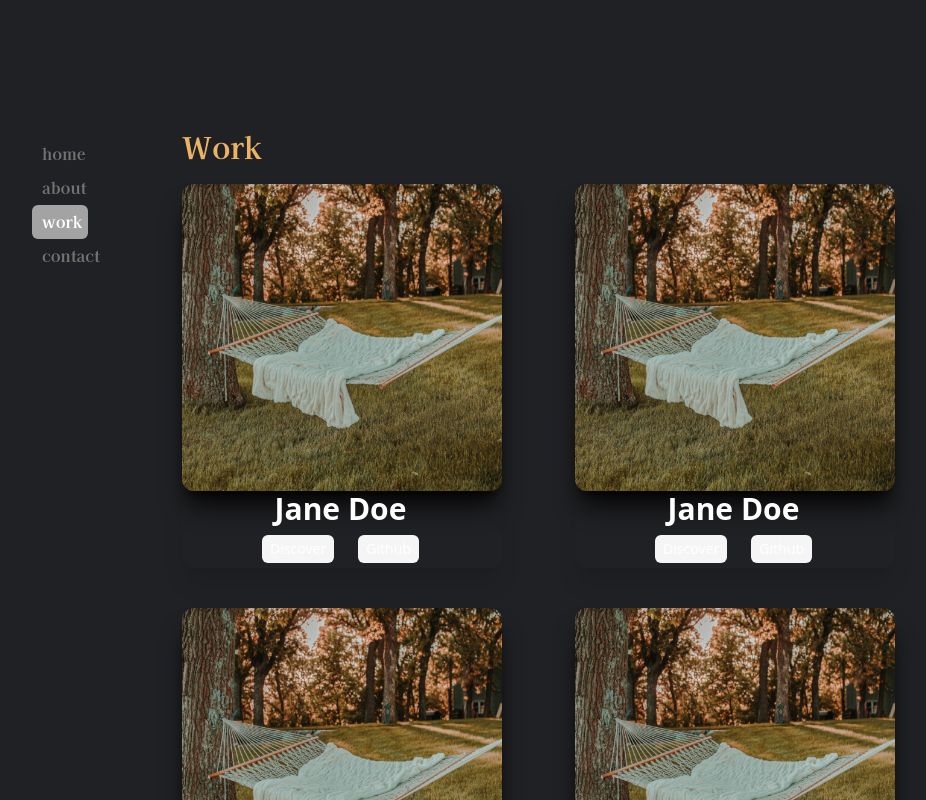
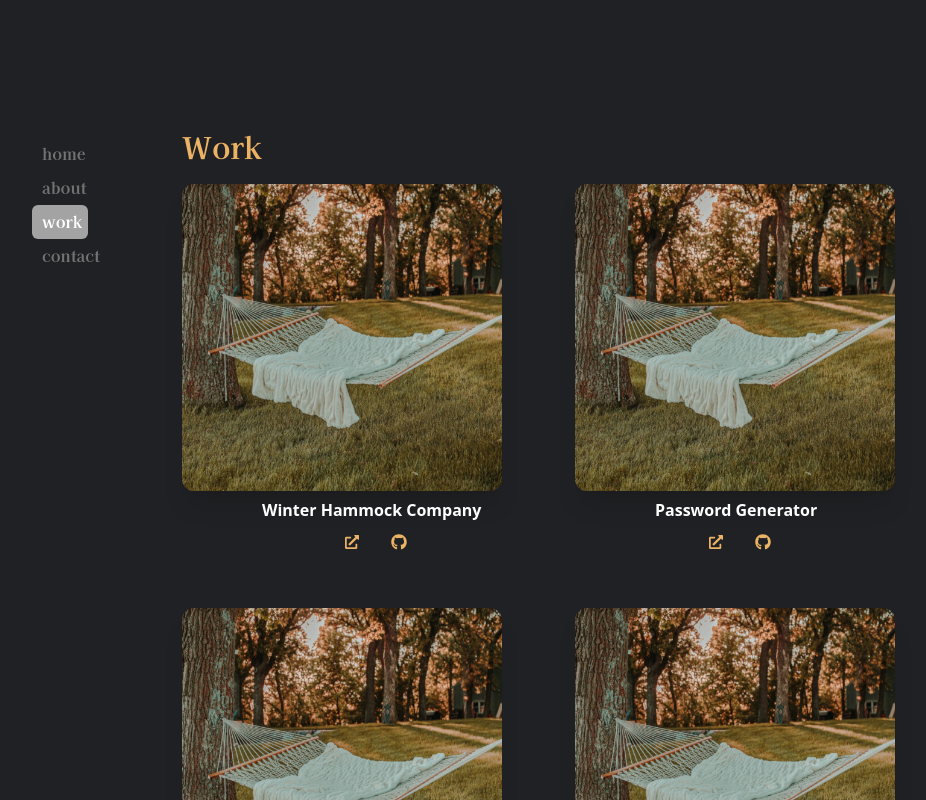
Before and after one commit to CVB91/new-portfolio, a Next.js app: page /work in a window 1280 px wide. Shown: the top 800 px of the page, without its empty margins (160-1086 px from the left). Built offline with nearby package versions, Linux system fonts and the light colour scheme.

Commit message:
work page

```diff
--- a/src/app/components/display.tsx
+++ b/src/app/components/display.tsx
@@ -5,7 +5,7 @@ import { useState, useEffect } from 'react'
 import React from 'react'
 import Image from 'next/image'
 
-import { FaGithub } from 'react-icons/fa'
+import { FaGithub,FaExternalLinkAlt } from 'react-icons/fa'
 
 const Display = ({ imageUrl, text }) => {
   const cardStyle = `
@@ -40,7 +40,7 @@ const Display = ({ imageUrl, text }) => {
 
             <div className={backStyle}>
               <div className='flex min-h-full flex-col items-center justify-center'>
-                <h1 className='text-3xl font-bold'>Jane Doe</h1>
+                <h1 className='text-xl font-bold'>{text}</h1>
                 <p className='text-lg'>Photographer & Art</p>
                 <p className='text-base'>
                   Lorem ipsum dolor sit amet consectetur adipisicing.
@@ -58,8 +58,8 @@ const Display = ({ imageUrl, text }) => {
         </div>
       </div>
       <div className='mt-4 flex space-x-4'>
-        <button className=' text-white py-1 px-3 rounded-md hover:text-[#ecb365]'>
-          Discover
+        <button className=' text-white text-sm py-1 px-3 rounded-md hover:text-[#ecb365]'>
+          <FaExternalLinkAlt/>
         </button>
         <button className=' text-white p-1 rounded-md hover:text-[#ecb365]'>
           <FaGithub />
--- a/src/app/components/displayMobile.tsx
+++ b/src/app/components/displayMobile.tsx
@@ -4,30 +4,30 @@ import { useState, useEffect } from 'react'
 
 import React from 'react'
 import Image from 'next/image'
+import { FaGithub, FaExternalLinkAlt } from 'react-icons/fa'
 
 const MobileDisplay = ({ imageUrl, text }) => {
-
   return (
-    <div class='flex h-96 w-80 items-center justify-center'>
-      <div class='group h-96 w-80 [perspective:1000px]'>
-        <div class='relative h-full w-full rounded-xl shadow-xl'>
-          <div class='absolute inset-0 h-4/5'>
+    <div className='flex h-96 w-80 items-center justify-center'>
+      <div className='group h-96 w-80 [perspective:1000px]'>
+        <div className='relative h-full w-full rounded-xl '>
+          <div className='absolute inset-0 h-4/5'>
             <Image
               alt={text}
               src={imageUrl}
               fill
-              className='rounded-xl object-cover shadow-xl shadow-black/80'
+              className='rounded-xl object-cover shadow-xl'
             />
           </div>
-          <div class='absolute bottom-2 left-1/4 h-1/5'>
-            <div class='flex min-h-full flex-col items-center justify-center text-center'>
-              <h1 class='mt-2 text-3xl font-bold'>Jane Doe</h1>
-              <div class='flex w-full gap-6'>
-                <button class='mt-2 rounded-md bg-neutral-100 py-1 px-2 text-sm'>
-                  Discover
-                </button>{' '}
-                <button class='mt-2 rounded-md bg-neutral-100 py-1 px-2 text-sm'>
-                  Github
+          <div className='absolute bottom-2 left-1/4 h-1/5'>
+            <div className='flex min-h-full flex-col items-center justify-center text-center'>
+              <h4 className='mt-2 font-bold'>{text}</h4>
+              <div className='mt-2 flex space-x-4'>
+                <button className='text-sm py-1 px-3 rounded-md text-[#ecb365]'>
+                  <FaExternalLinkAlt />
+                </button>
+                <button className='p-1 rounded-md text-[#ecb365]'>
+                  <FaGithub />
                 </button>
               </div>
             </div>
--- a/src/app/constants/constants.ts
+++ b/src/app/constants/constants.ts
@@ -10,7 +10,7 @@ interface Project {
 
 export const projects: Project[] = [
   {
-    title: 'Winter Hammock Company -> E-commerce',
+    title: 'Winter Hammock Company',
     description:
       "Full Stack MERN Application E-commerce application for the Winter Hammock Company.The Winter Hammock Company creates luxury outdoor goods, specializing in comfortable and unique winter hammocks made from high-quality materials like sheepskin. Handmade by skilled artisans, each hammock is meticulously crafted to perfection, with a variety of styles and colors available. The brand's products are functional, beautiful, and stylish, making them the perfect statement piece in any outdoor space. With a commitment to quality craftsmanship and premium materials, The Winter Hammock Company is a trusted name in the outdoor luxury market, offering the ultimate in relaxation and comfort for winter retreats or outdoor oases. ",
     image: '/1.png',
```
